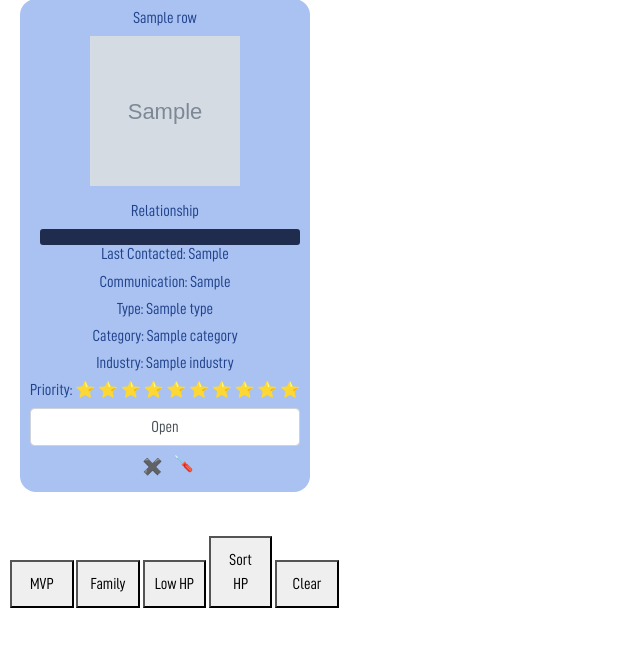
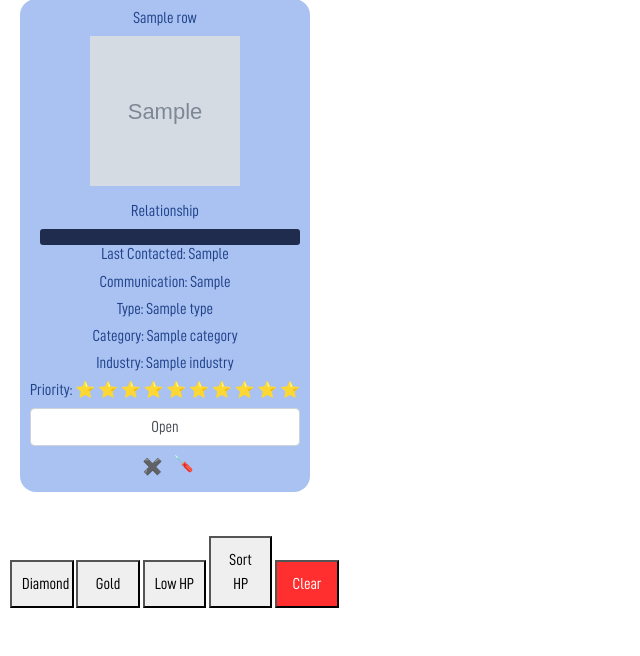
Before and after one commit to Fhy40/clarionCRM, a Flask app: template templates/index.html in a window 1280 px wide. Shown: the part 229-885 px from the top of the page, without its empty margins (0-640 px from the left). Run offline with Flask 3, Linux system fonts and the light colour scheme; the template is opened without the code that fills it: most values are stand-ins (such as "Sample title", 1, 10 or a date in 2020); grey boxes marked "Sample" are stand-in pictures.

Commit message:
Implemented the ability to change some of card styling instead of it defaulting on family or best-friend

```diff
--- a/initialize_database.py
+++ b/initialize_database.py
@@ -7,7 +7,6 @@ from werkzeug.security import generate_password_hash
 
 default_username  = "admin"
 default_password  = "root"
-
 
 input_username = input(f"Enter admin username (default: {default_username}): ").strip()
 input_password = input(f"Enter admin password (default: {default_password}): ").strip()
@@ -41,6 +40,7 @@ def db_initialization(databaseexcel):
             Comments TEXT
         )
     ''')
+    # Create adminuser table
     cursor.execute('DROP TABLE IF EXISTS adminuser')
     cursor.execute('''
         CREATE TABLE adminuser (
@@ -58,6 +58,7 @@ def db_initialization(databaseexcel):
             Value TEXT
         )
     ''')
+    # Create engagements table
     cursor.execute('DROP TABLE IF EXISTS engagements')
     cursor.execute('''
         CREATE TABLE engagements (
--- a/main.py
+++ b/main.py
@@ -34,6 +34,8 @@ def get_person(id):
 @app.route('/update_person', methods=['POST'])
 def update_person():
     type_switch = request.form['type_switch']
+
+
     if(type_switch == "online"):
         person_id = request.form['id']
         last_contacted = request.form['last_contacted']
@@ -176,9 +178,11 @@ def home():
     for row in rows:
         row_dict = dict(row)
         last_contacted_str = row_dict.get('Last_Contacted', '')
-
+        last_met_str = row_dict.get('Last_Meeting', '')
         try:
             last_contacted_date = datetime.strptime(last_contacted_str[:10], '%Y-%m-%d')
+            last_met_date = datetime.strptime(last_met_str[:10], '%Y-%m-%d')
+            last_contacted_date = max(last_contacted_date, last_met_date)
             delta_days = (today - last_contacted_date).days
         except Exception as e:
             print(f"Error parsing date for ID {row_dict.get('ID')}: {e}")
@@ -195,13 +199,18 @@ def home():
 def peopleview():
     if not session.get('logged_in'):
         return redirect(url_for('login'))
+    db = get_db()
+    gold_row = db.execute("SELECT Value FROM settings WHERE Name = 'gold'").fetchone()
+    gold_row = gold_row['Value']
+    diamond_row = db.execute("SELECT Value FROM settings WHERE Name = 'diamond'").fetchone()
+    diamond_row = diamond_row['Value']
 
     person_id = request.args.get('id')
     if not person_id:
         return "No ID provided", 400
     person = get_person(person_id)
     print(dict(person[0]))
-    return render_template('agent_card.html',person=dict(person[0]))
+    return render_template('agent_card.html',person=dict(person[0]), gold_index = gold_row, diamond_index = diamond_row)
 
 @app.route('/editpersonview')
 def editpersonview():
@@ -315,6 +324,15 @@ def update_setting():
     db.commit()
     return jsonify({'success': True, 'message': 'Setting updated'})
 
+@app.route('/arthas ', methods=['POST'])
+def arthas_betray():
+    if not session.get('logged_in'):
+        return redirect(url_for('login'))
+    if request.method == 'POST':
+        print("Succeeding you father")
+
+
+
 
 if __name__ == '__main__':
       app.run(debug=True)
--- a/static/css/style.css
+++ b/static/css/style.css
@@ -43,6 +43,24 @@ div {
     border: 4px solid;
     border-image: linear-gradient(90deg, #1dd1a1, #3b3b98) 1;
     border-color: #21428B;
+}
+
+#filter-buttons-tooltip {
+    display: none;
+    background-color: #f9f9f9;
+    color: #333;
+    font-size: 14px;
+    padding: 8px 12px;
+    border-radius: 6px;
+    box-shadow: 0 2px 6px rgba(0, 0, 0, 0.15);
+    position: absolute;
+    margin-top: 10px;
+    max-width: 300px;
+    z-index: 100;
+}
+
+.filter-div:hover #filter-buttons-tooltip {
+    display: block;
 }
 
 .agent-card-base {
@@ -252,3 +270,8 @@ div {
     background-color: rgb(255, 47, 47);
     color: rgb(255, 255, 255)
 }
+
+#clear-button {
+    background-color: rgb(255, 47, 47);
+    color: rgb(255, 255, 255)
+}
--- a/static/scripts/script.js
+++ b/static/scripts/script.js
@@ -11,6 +11,14 @@ function getCurrentTimestamp() {
     const minutes = String(now.getMinutes()).padStart(2, '0');
     const seconds = String(now.getSeconds()).padStart(2, '0');
     return `${year}-${month}-${day} ${hours}:${minutes}:${seconds}`;
+}
+
+function checkPriority(priorityLevel, cur_maxDays) {
+    if (priorityLevel >= 4) {
+        cur_maxDays = cur_maxDays * 0.5
+    } else if (priorityLevel <= 2) {
+
+    }
 }
 
 function openSettingsModal() {
@@ -185,12 +193,15 @@ document.addEventListener('DOMContentLoaded', () => {
             }
 
             if (newGoldLabel) {
-                updates.push({ name: 'goldLabel', value: newGoldLabel });
+                updates.push({ name: 'gold', value: newGoldLabel });
             }
 
             if (newDiamondLabel) {
-                updates.push({ name: 'diamondLabel', value: newDiamondLabel });
+                updates.push({ name: 'diamond', value: newDiamondLabel });
             }
+            console.log("Now printing updates array in updateSettings() function")
+            console.log(updates)
+
             // Parallel processing ftw
             Promise.all(
                 updates.map(setting =>
@@ -224,15 +235,19 @@ document.addEventListener('DOMContentLoaded', () => {
     // Update Relation Level Bar for all cards
     document.querySelectorAll('.agent-card-base').forEach(card => {
         const daysElement = card.querySelector('.days-since');
+        const priorityElement = card.querySelector('.priority_level');
         const fillBar = card.querySelector('.bar .fill');
         if (daysElement && fillBar) {
-            const days = parseInt(daysElement.textContent.trim());
-            if (!isNaN(days)) {
-                let widthPercent = Math.max(0, 100 - (days / window.maxDays) * 100);
+            const daysSince = parseInt(daysElement.textContent.trim());
+            const priority_level = parseInt(priorityElement.textContent.trim());
+            if (!isNaN(daysSince)) {
+                let widthPercent = Math.max(0, 100 - (daysSince / window.maxDays) * 100);
                 fillBar.style.width = `${widthPercent}%`;
-                if (days >= (window.maxDays / 3)) {
+                /*Make it color if it's been more than a third of maxDays since you last engaged*/
+                if (daysSince >= (window.maxDays / 3)) {
                     fillBar.style.backgroundColor = '#ff4d4d';
-                } else if (days >= (window.maxDays / 6)) {
+                /*Make it color if it's been more than a 6th of maxDays since you last engaged*/
+                } else if (daysSince >= (window.maxDays / 6)) {
                     fillBar.style.backgroundColor = '#ffa500';
                 }
             }
--- a/templates/agent_card.html
+++ b/templates/agent_card.html
@@ -9,7 +9,7 @@
 <h1 class="page-title">Update Contact Details</h1>
 </div>
 <div class="form-container">
-    <div class="agent-card-base agent-card{% if person['Category']|lower == 'best friend' or person['Category']|lower == 'bestest friend' %}-mvp{% elif person['Category']|lower == 'family' %}-fam{% endif %}" style="max-width: 500px; width: 100%;">
+    <div class="agent-card-base agent-card{% if person['Category']|lower == diamond_inde%}-mvp{% elif person['Category']|lower == gold_index %}-fam{% endif %}" style="max-width: 500px; width: 100%;">
         <h6>Name: {{ person['Name'] }}</h6>
         <figure >
         <img id="profileImage" class="glow-hover" onclick="document.getElementById('dpUpload').click()" style="cursor: pointer;" src="{{ url_for('static', filename=person['Profile_Picture']) }}" alt="{{ person['Name'] }}">
--- a/templates/index.html
+++ b/templates/index.html
@@ -27,7 +27,7 @@
 <div class="horizontal-scroll">
     <div class="agent-container-horizontal">
         {% for row in rows %}
-        <article class="agent-card-base agent-card{% if row['Category']|lower == 'best friend' or row['Category']|lower == 'bestest friend' %}-mvp{% elif row['Category']|lower == 'family' %}-fam{% endif %}" data-priority="{{ row['Priority'] }}">
+        <article class="agent-card-base agent-card{% if row['Category'] == diamond_index%}-mvp{% elif row['Category'] == gold_index %}-fam{% endif %}" data-priority="{{ row['Priority'] }}">
             <h6>{{ row['Name'] }}</h6>
             <figure>
                 <img id="profileImage" src="{{ url_for('static', filename=row['Profile_Picture']) }}" alt="{{ row['Name'] }}">
@@ -47,6 +47,7 @@
                 {% endfor %}
             </h6>
             <h6 class="days-since" style="display: none;">{{ row['days_since_contacted'] }}</h6>
+            <h6 class="priority_level" style="display: none;">{{ row['Priority'] }}</h6>
             <a href="/peopleview?id={{ row['ID'] }}"><button class="form-control">Open</button></a>
             <div class="work-buttons">
             <form action="/delete_person" method="post" class="delete-button" onsubmit="return confirm('Delete this person?');">
@@ -61,15 +62,16 @@
 </div>
 <br>
 <div class="filter-div">
-<button class="filter-buttons" onclick="filterMVP(this)"> MVP </button>
-<button class="filter-buttons" onclick="filterFamily(this)"> Family </button>
+<button class="filter-buttons" onclick="filterMVP(this)"> Diamond </button>
+<button class="filter-buttons" onclick="filterFamily(this)"> Gold </button>
 <button class="filter-buttons" onclick="filterLowHealth(this)"> Low HP </button>
 <button class="filter-buttons" onclick="sortHealth(this)"> Sort HP </button>
-<button class="filter-buttons" onclick="unfilterAll()"> Clear </button>
+<button id="clear-button" class="filter-buttons" onclick="unfilterAll()"> Clear </button>
+<p id="filter-buttons-tooltip">You can change the value of the Diamond and Gold filters in your settings. These apply to the contact card category</p>
 </div>
 <div>
 <br>
-<!--<p id="numberofCards"> Currently showing X people</p>-->
+
 </div>
 <br>
 <div id="settingsModal" class="modal">
```
Also changed, not shown: templates/addperson.html (+8 -8 lines), templates/editperson.html (+4 -4 lines).
